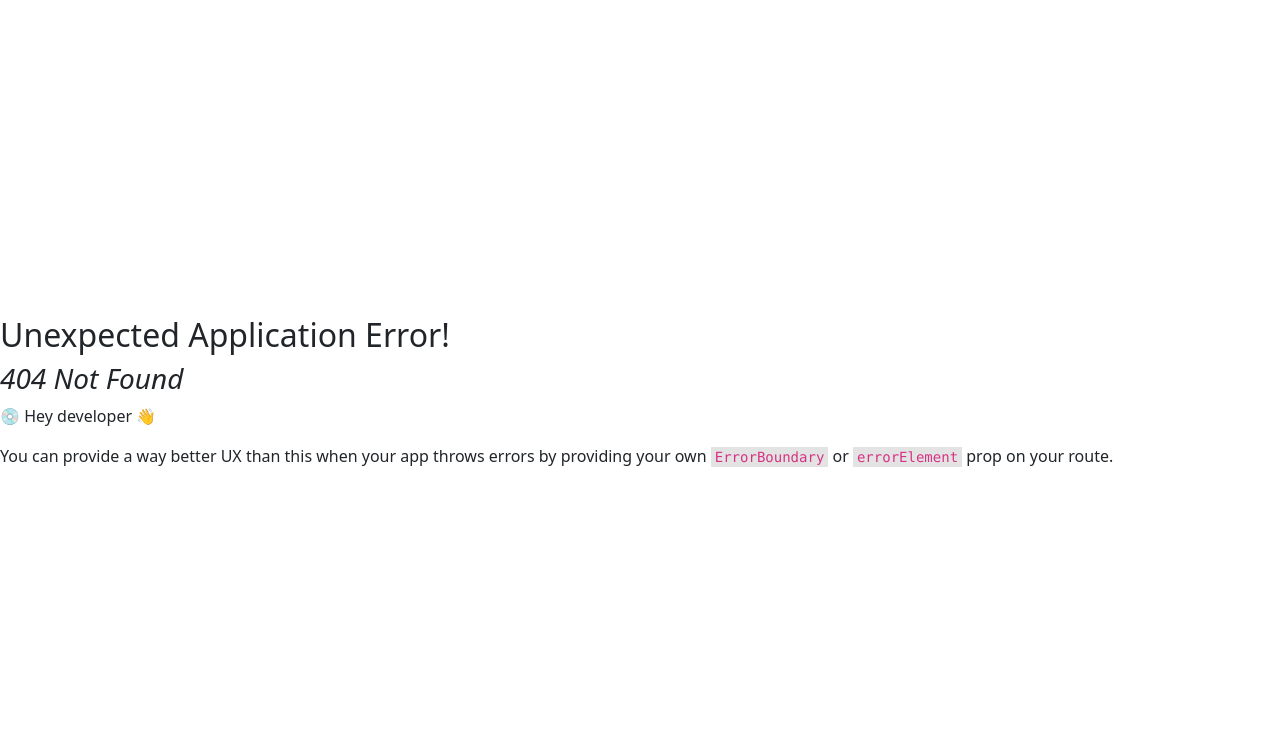
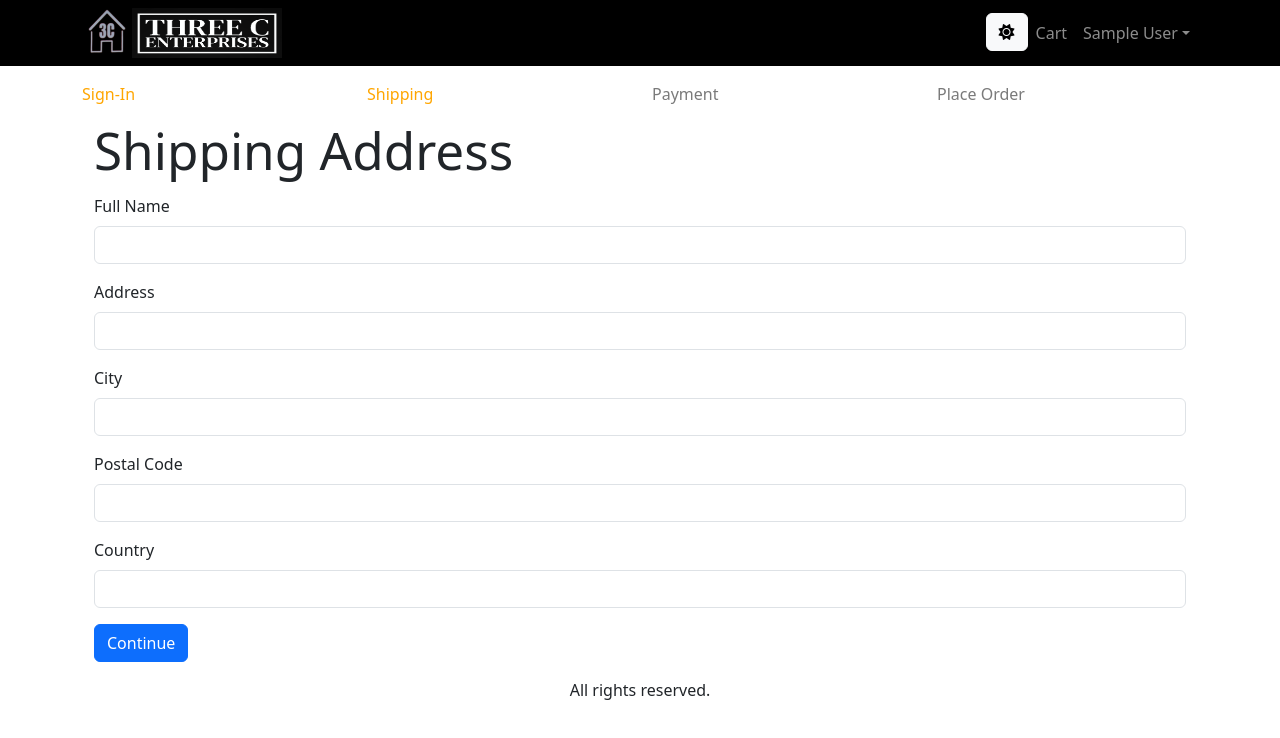
Before and after one commit to ThmCrz/Three-C-Website, a React (Vite) app in the folder Frontend/: page /shipping in a window 1280 px wide. Before the commit this address had no page. Shown: the top 738 px of the page. Built offline with nearby package versions, Linux system fonts and the light colour scheme; sample sign-in values are in the browser's storage.

Commit message:
ShippingAddress in Checkout

```diff
--- a/Frontend/src/Store.tsx
+++ b/Frontend/src/Store.tsx
@@ -1,5 +1,5 @@
 import React from "react";
-import { Cart, CartItem } from "./types/Cart";
+import { Cart, CartItem, ShippingAddress } from "./types/Cart";
 import { UserInfo } from "./types/UserInfo";
 
 type AppState = {
@@ -41,7 +41,9 @@
   | { type: "ADD_ITEM_TO_CART"; payload: CartItem }
   | { type: "CART_REMOVE_ITEM"; payload: CartItem }
   | { type: "USER_SIGNIN"; payload: UserInfo }
-  | { type: "USER_SIGNOUT" };
+  | { type: "USER_SIGNOUT" }
+  | { type: "SAVE_SHIPPING_ADDRESS"; payload: ShippingAddress };
+
 function reducer(state: AppState, action: Action): AppState {
   switch (action.type) {
     case "SWITCH_MODE":
@@ -85,17 +87,26 @@
         cart: {
           cartItems: [],
           shippingaddress: {
-            fullname: "",
+            fullName: "",
             address: "",
             city: "",
             country: "",
             postalCode: "",
+
           },
           paymentmethod: "",
           itemsPrice: 0,
           ShippingPrice: 0,
           taxPrice: 0,
           totalPrice: 0,
+        },
+      };
+    case "SAVE_SHIPPING_ADDRESS":
+      return {
+        ...state,
+        cart: {
+          ...state.cart,
+          shippingaddress: action.payload,
         },
       };
 
--- /dev/null
+++ b/Frontend/src/components/CheckOutGuide.tsx
@@ -0,0 +1,17 @@
+import { Row, Col } from "react-bootstrap"
+
+export default function CheckoutGuide(props: {
+    step1?: boolean
+    step2?: boolean
+    step3?: boolean
+    step4?: boolean
+  }) {
+    return (
+      <Row className="checkout-steps">
+        <Col className={props.step1 ? 'active' : ''}>Sign-In</Col>
+        <Col className={props.step2 ? 'active' : ''}>Shipping</Col>
+        <Col className={props.step3 ? 'active' : ''}>Payment</Col>
+        <Col className={props.step4 ? 'active' : ''}>Place Order</Col>
+      </Row>
+    )
+  }
--- a/Frontend/src/index.css
+++ b/Frontend/src/index.css
@@ -12,7 +12,8 @@
   -webkit-font-smoothing: antialiased;
   -moz-osx-font-smoothing: grayscale;
   -webkit-text-size-adjust: 100%;
-}
+
+  }
 
 a {
   font-weight: 500;
@@ -71,3 +72,13 @@
     width: 500px;
     height: 500px;
 }
+
+.checkout-steps > div{
+ border-bottom: 1px #7a7a7a;
+ color: #7a7a7a;
+}
+
+.checkout-steps > div.active{
+  border-bottom: 1px rgb(255, 166, 0);
+  color: rgb(255, 166, 0);
+}
--- a/Frontend/src/main.tsx
+++ b/Frontend/src/main.tsx
@@ -17,15 +17,17 @@
 import { StoreProvider } from "./Store.tsx";
 import CartPage from "./pages/Cart.tsx";
 import SigninPage from "./pages/SignInPage.tsx";
+import ShippingAddressPage from "./pages/ShippingAddressPage.tsx";
 
 const router = createBrowserRouter(
   createRoutesFromElements(
     <Route path="/" element={<App />}>
       <Route index={true} element={<Homepage />} />
-      <Route path="SignIn" element={<SigninPage />} />
-      <Route path="Cart" element={<CartPage />} />
+      <Route path="/SignIn" element={<SigninPage />} />
+      <Route path="/Cart" element={<CartPage />} />
       <Route path="/signup" element={<SignUpPage />} />
       <Route path="Product/:slug" element={<Productpage />} />
+      <Route path="/shipping" element={<ShippingAddressPage />} />
       {/* <Route path='home' element={<Homepage />} /> */}
       {/* <Route path="dashboard" element={<Dashboard />} /> */}
       {/* ... etc. */}
--- a/Frontend/src/pages/Cart.tsx
+++ b/Frontend/src/pages/Cart.tsx
@@ -28,7 +28,7 @@
   };
 
   const CheckoutHandler = () => {
-    navigate("signin?redirect=/shipping");
+    navigate('/signin?redirect=/shipping');
   }
 
   const removeItemHandler = (item: CartItem) => {
--- /dev/null
+++ b/Frontend/src/pages/ShippingAddressPage.tsx
@@ -0,0 +1,114 @@
+import { useContext, useState, useEffect } from "react"
+import { Button, Form } from "react-bootstrap"
+import { Helmet } from "react-helmet-async"
+import { useNavigate } from "react-router-dom"
+import { Store } from "../Store"
+import CheckoutGuide from "../components/CheckOutGuide"
+
+export default function ShippingAddressPage() {
+    const navigate = useNavigate()
+    const { state, dispatch } = useContext(Store)
+    const {
+      userInfo,
+      cart: { shippingaddress },
+    } = state
+    const [fullName, setFullName] = useState(shippingaddress.fullName || '')
+    const [address, setAddress] = useState(shippingaddress.address || '')
+    const [city, setCity] = useState(shippingaddress.city || '')
+    const [postalCode, setPostalCode] = useState(
+        shippingaddress.postalCode || ''
+    )
+    useEffect(() => {
+      if (!userInfo) {
+        navigate('/signin?redirect=/shipping')
+      }
+    }, [userInfo, navigate])
+    const [country, setCountry] = useState(shippingaddress.country || '')
+    const submitHandler = (e: React.SyntheticEvent) => {
+      e.preventDefault()
+      dispatch({
+        type: 'SAVE_SHIPPING_ADDRESS',
+        payload: {
+          fullName,
+          address,
+          city,
+          postalCode,
+          country,
+
+        },
+      })
+      localStorage.setItem(
+        'shippingAddress',
+        JSON.stringify({
+          fullName,
+          address,
+          city,
+          postalCode,
+          country,
+
+        })
+      )
+      navigate('/payment')
+    }
+
+    return (
+      <div>
+        <Helmet>
+          <title>Shipping Address</title>
+        </Helmet>
+
+        <CheckoutGuide step1 step2></CheckoutGuide>
+        <div className="container small-container">
+          <h1 className="my-3">Shipping Address</h1>
+          <Form onSubmit={submitHandler}>
+            <Form.Group className="mb-3" controlId="fullName">
+              <Form.Label>Full Name</Form.Label>
+              <Form.Control
+                value={fullName}
+                onChange={(e) => setFullName(e.target.value)}
+                required
+              />
+            </Form.Group>
+            <Form.Group className="mb-3" controlId="address">
+              <Form.Label>Address</Form.Label>
+              <Form.Control
+                value={address}
+                onChange={(e) => setAddress(e.target.value)}
+                required
+              />
+            </Form.Group>
+            <Form.Group className="mb-3" controlId="city">
+              <Form.Label>City</Form.Label>
+              <Form.Control
+                value={city}
+                onChange={(e) => setCity(e.target.value)}
+                required
+              />
+            </Form.Group>
+            <Form.Group className="mb-3" controlId="postalCode">
+              <Form.Label>Postal Code</Form.Label>
+              <Form.Control
+                value={postalCode}
+                onChange={(e) => setPostalCode(e.target.value)}
+                required
+              />
+            </Form.Group>
+            <Form.Group className="mb-3" controlId="country">
+              <Form.Label>Country</Form.Label>
+              <Form.Control
+                value={country}
+                onChange={(e) => setCountry(e.target.value)}
+                required
+              />
+            </Form.Group>
+
+            <div className="mb-3">
+              <Button variant="primary" type="submit">
+                Continue
+              </Button>
+            </div>
+          </Form>
+        </div>
+      </div>
+    )
+  }
--- a/Frontend/src/types/Cart.ts
+++ b/Frontend/src/types/Cart.ts
@@ -9,13 +9,14 @@
 }
 
 export type ShippingAddress = {
-    fullname: string
+    fullName: string
     address: string
     city: string
     country: string
     postalCode: string
+  }
 
-}
+
 
 export type Cart = {
     cartItems: CartItem[]
```
